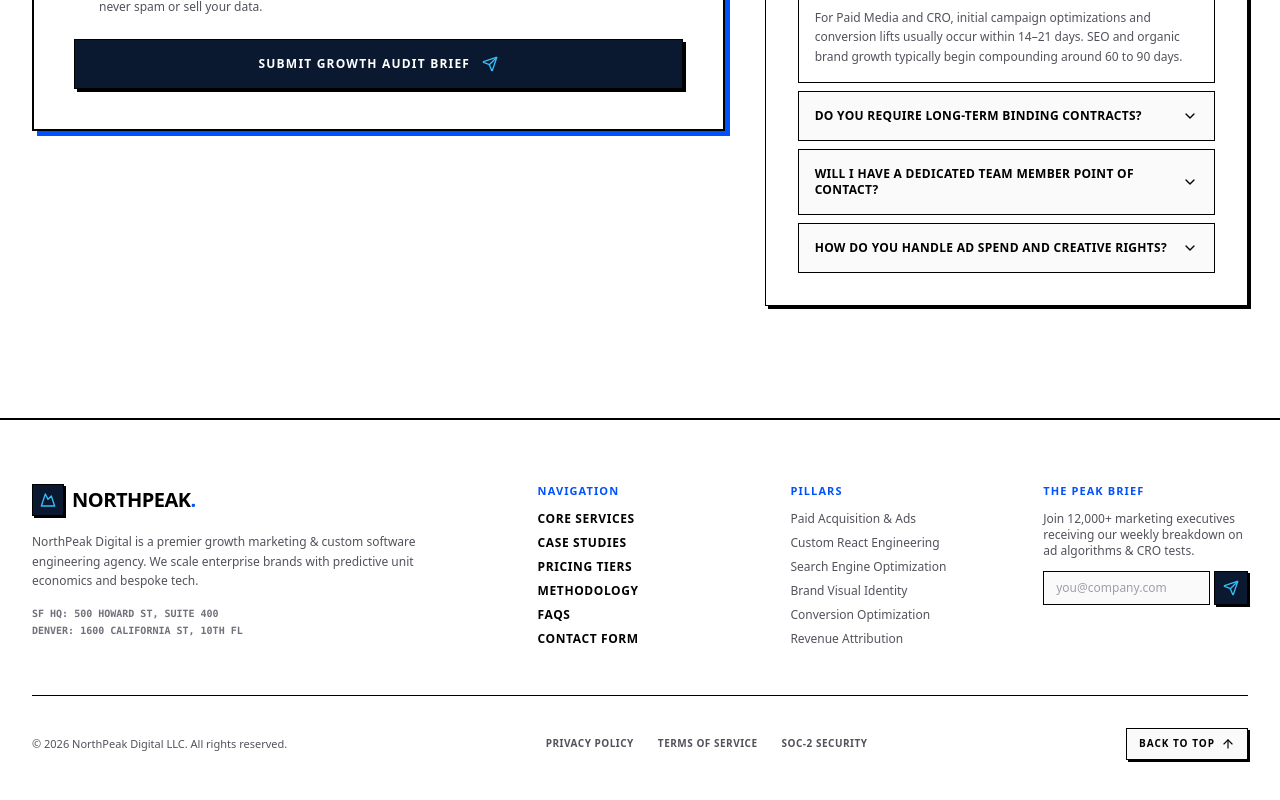
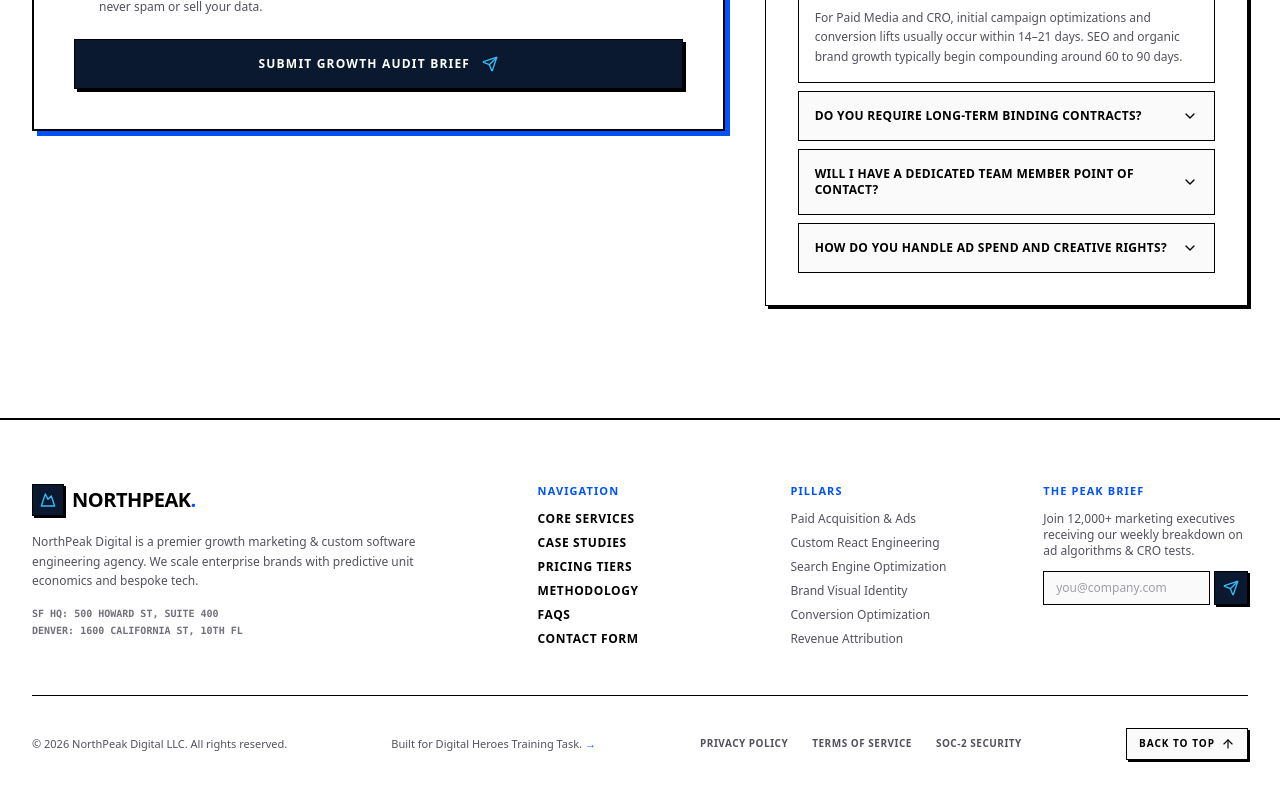
Before and after one commit to araul284/northpeak, a React (Vite) app: page / in a window 1280 px wide. Shown: the part 6463-7263 px from the top of the page. Built offline with nearby package versions, Linux system fonts and the light colour scheme.

Commit message:
fix: add footer

```diff
--- a/src/components/Footer.tsx
+++ b/src/components/Footer.tsx
@@ -133,6 +133,10 @@ export const Footer: React.FC<FooterProps> = ({ onNavigate }) => {
         <div className="pt-8 border-t border-black flex flex-col sm:flex-row items-center justify-between gap-4 text-[11px] font-medium text-zinc-600">
           <p>© {new Date().getFullYear()} NorthPeak Digital LLC. All rights reserved.</p>
 
+          <a href="digitalheroesco.com">
+            Built for Digital Heroes Training Task. <span className="text-[#0052ff]">→</span>
+          </a>
+
           <div className="flex items-center gap-6 font-bold uppercase tracking-wider text-[10px]">
             <span className="hover:text-[#0052ff] cursor-pointer">Privacy Policy</span>
             <span className="hover:text-[#0052ff] cursor-pointer">Terms of Service</span>
```
